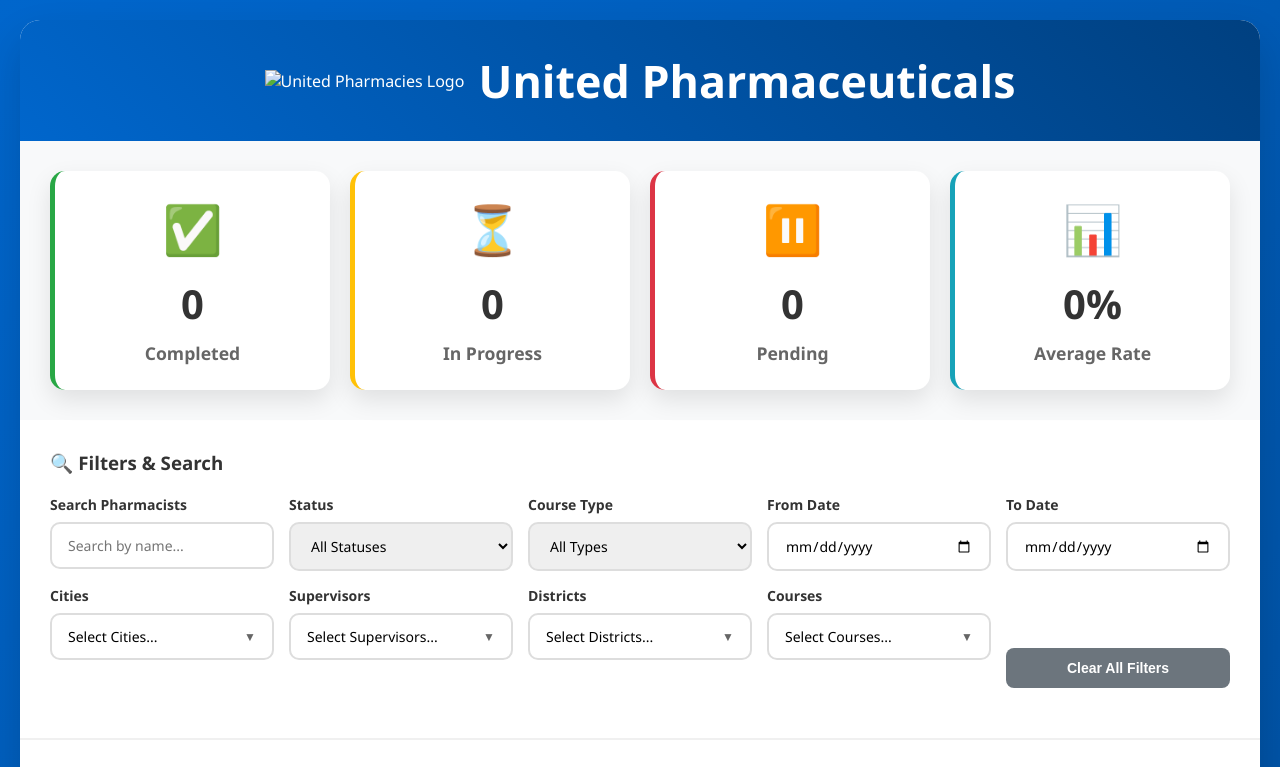
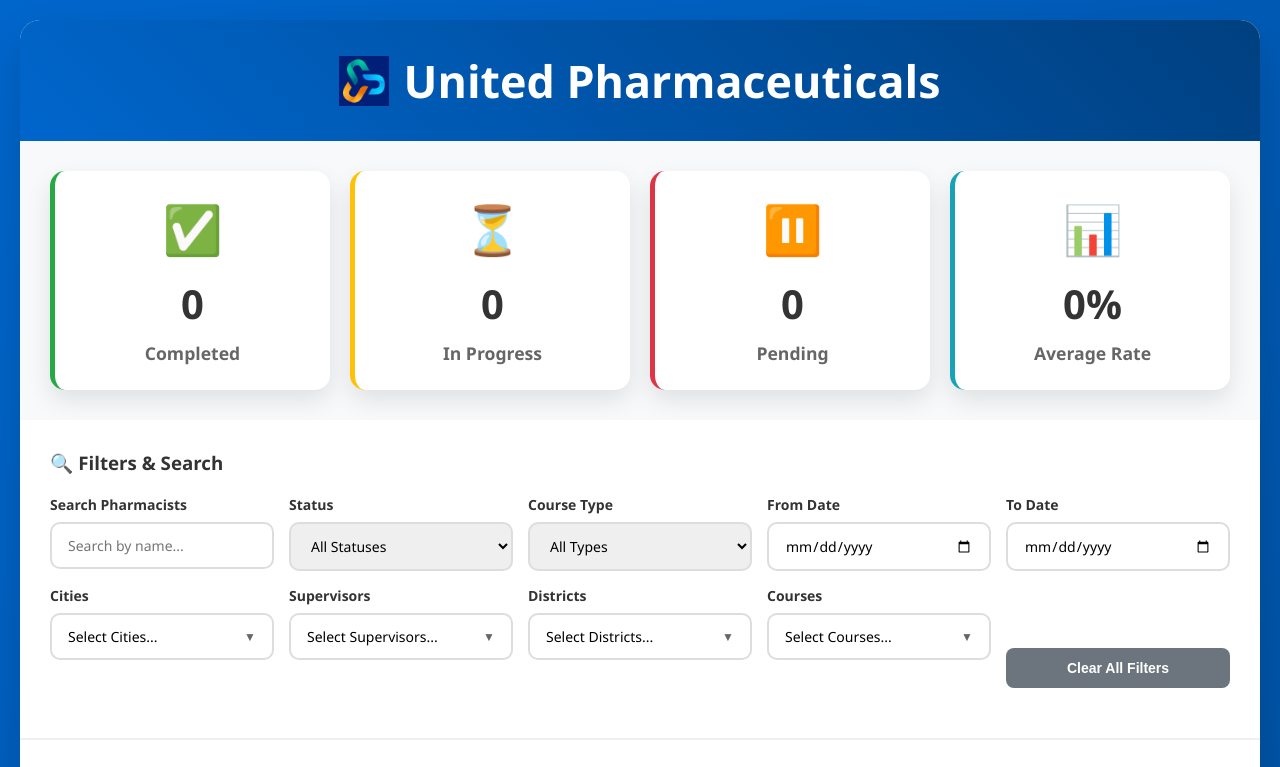
Before and after one commit to mohamedomar-creator/United-Pharmaceutical-LMS-Dashboard, a plain HTML site: page index.html in a window 1280 px wide. Shown: the top 767 px of the page. Drawn offline with nearby package versions, Linux system fonts and the light colour scheme; no server answers.

Commit message:
Update index.html

```diff
--- a/index.html
+++ b/index.html
@@ -441,7 +441,7 @@
 <body>
     <div class="container">
      <div class="header">
-  <img src="united-logo.png" alt="United Pharmacies Logo" style="height:50px; vertical-align:middle; margin-right:10px;">
+  <img src="united-logo.png.png" alt="United Pharmacies Logo" style="height:50px; vertical-align:middle; margin-right:10px;">
   <h1 style="display:inline-block; vertical-align:middle; margin:0;">United Pharmaceuticals</h1>
 </div>
         <div class="stats-container">
```
